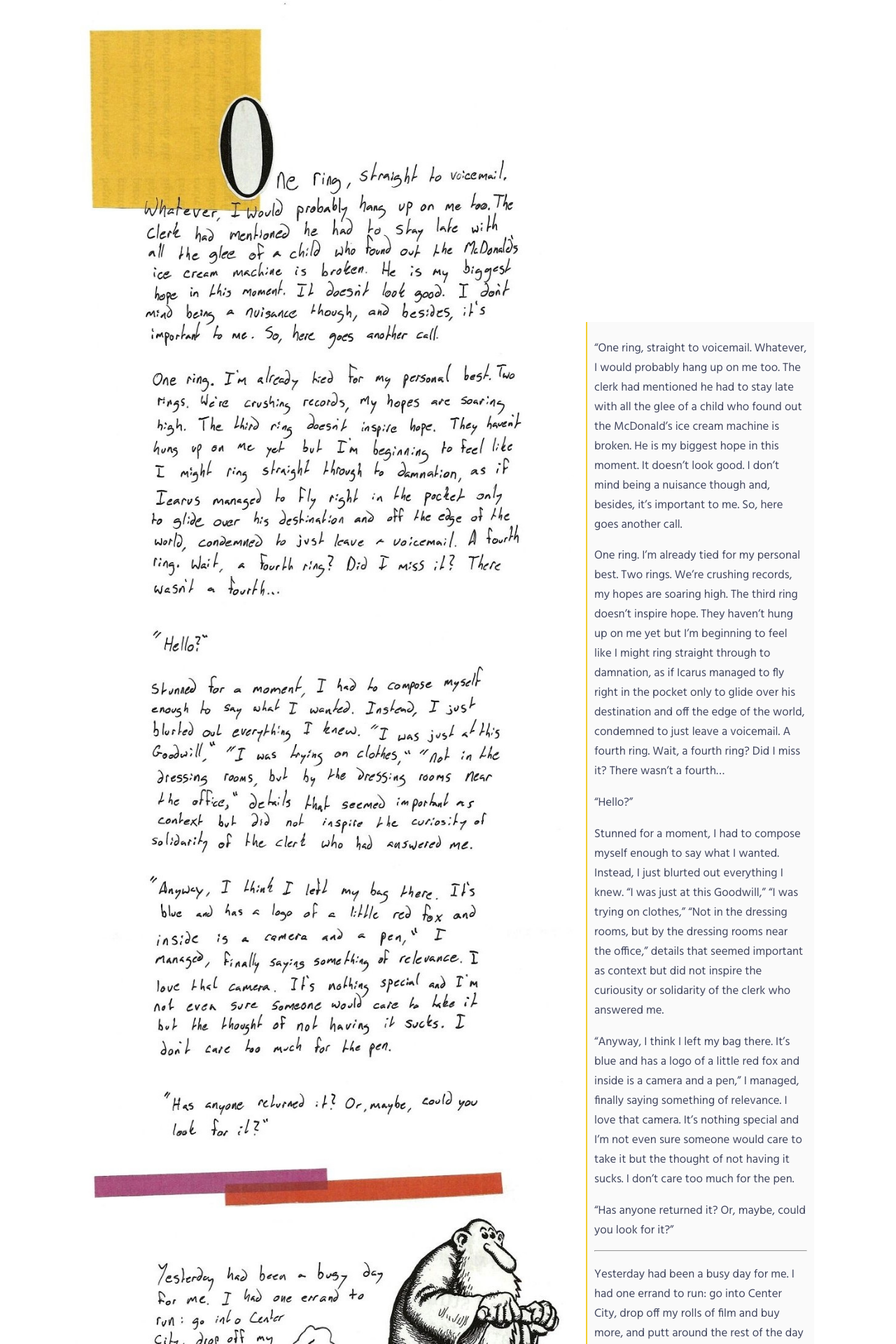
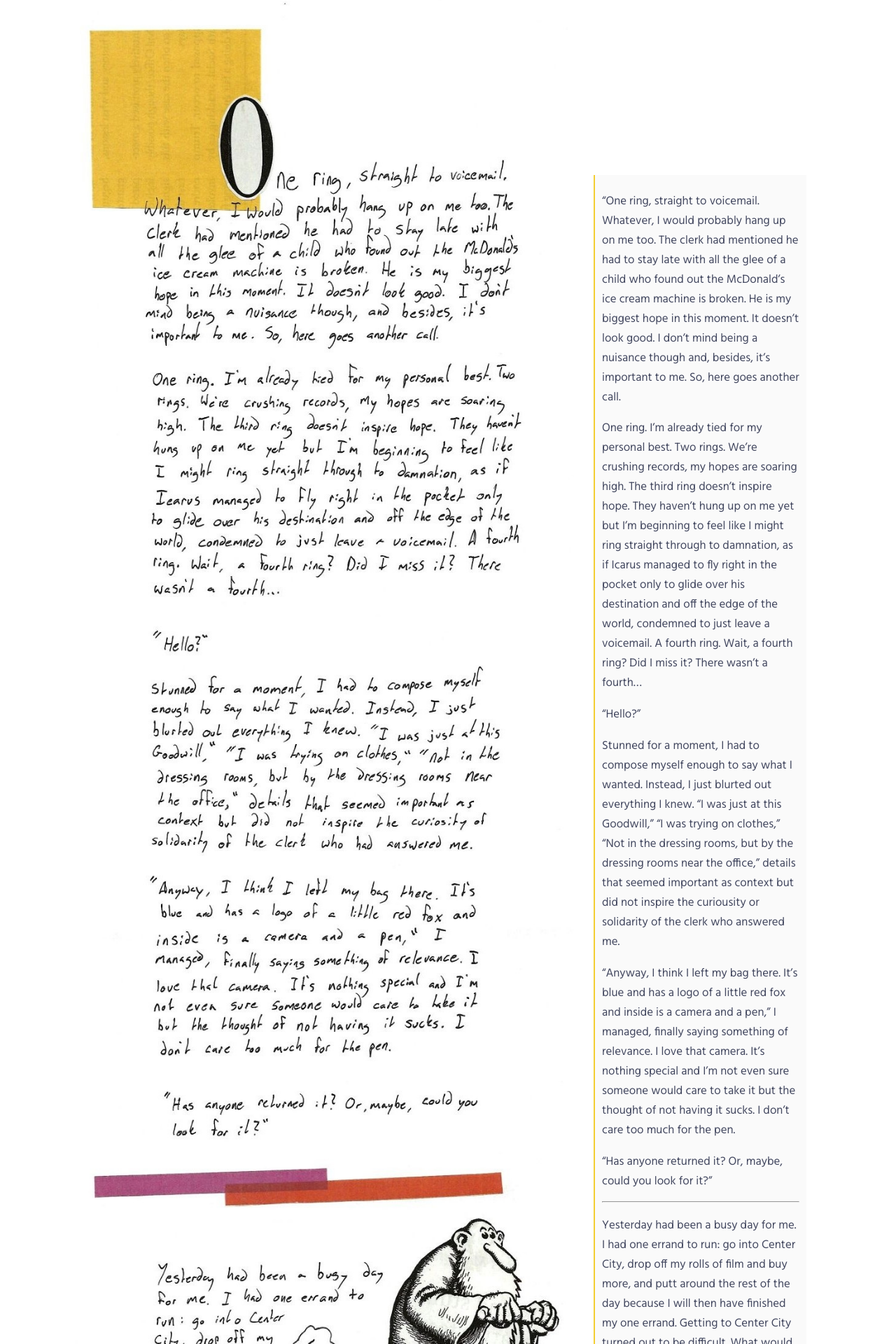
Before and after one commit to alexheist/alexheist.github.io, a Jekyll site: the page built from index.html, in a window 1280 px wide. Shown: the part 909-2829 px from the top of the page at 70% size. Built offline with Jekyll 4.4.1, drawn with Linux system fonts in a browser that asks for light colours.

Commit message:
fix size issues

```diff
--- a/_sass/main.scss
+++ b/_sass/main.scss
@@ -1,3 +1,9 @@
+*,
+*::before,
+*::after {
+    box-sizing: border-box;
+}
+
 /*
     credit: Manu Moreale
     link: https://manuelmoreale.com/typography-and-spacing-in-css
@@ -228,7 +234,7 @@
 
     &__text {
         background-color: #fafafa;
-        font-size: .6rem;
+        font-size: .8rem;
         border-left: 2.5px solid $alt-text;
         padding: 5px 10px;
         width: calc(90% - 20px);
@@ -275,6 +281,7 @@
 
         &__text {
             height: fit-content;
+            font-size: .6rem;
             align-self: center;
         }
     }
```
